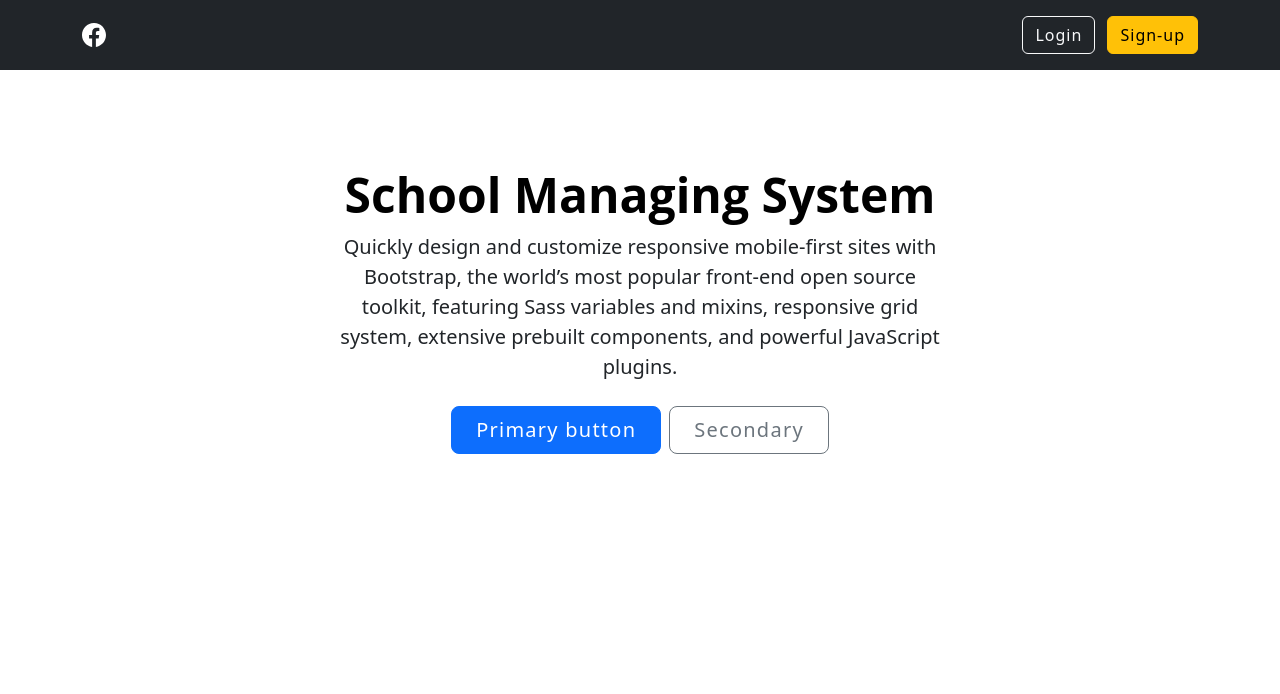
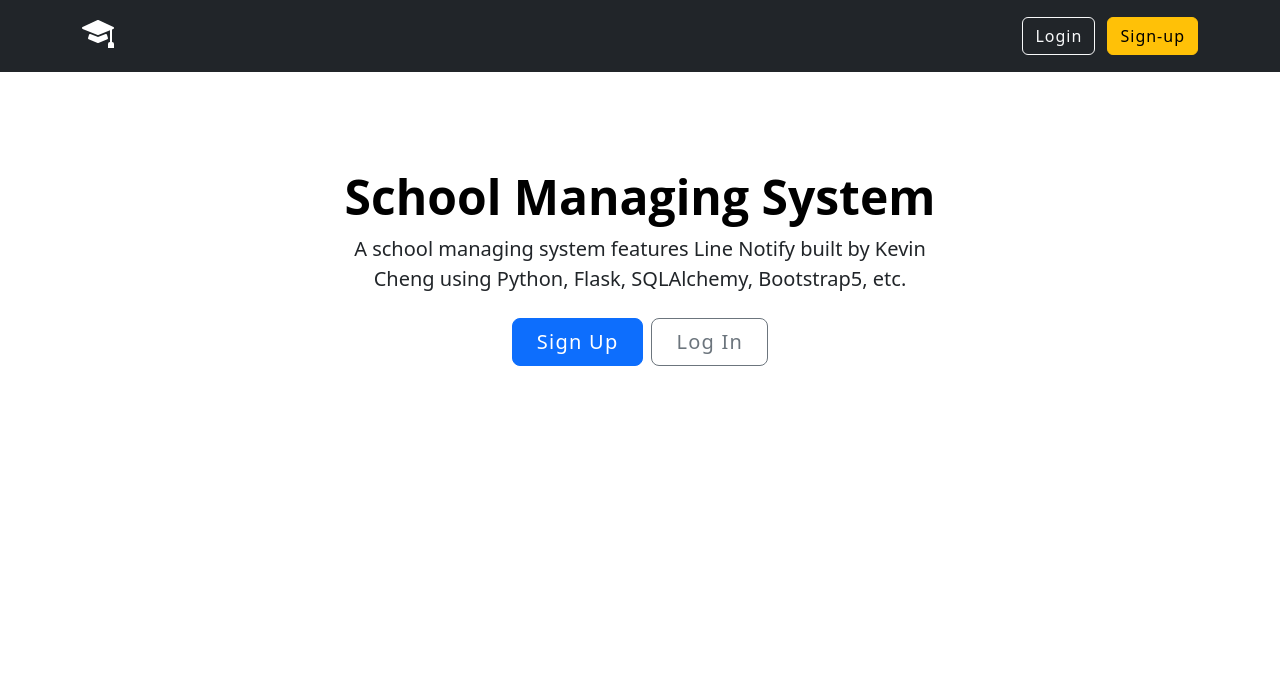
Before and after one commit to K3vinzz/SchoolManagingSystem, a Flask app: page / in a window 1280 px wide. Shown: the top 694 px of the page. Run offline with Flask 3, Linux system fonts and the light colour scheme; some libraries are stand-ins or nearby versions.

Commit message:
Edit index.html and header.html

```diff
--- a/templates/header.html
+++ b/templates/header.html
@@ -105,9 +105,10 @@
       <div class="d-flex flex-wrap align-items-center justify-content-center justify-content-lg-start">
         <a href="/" class="d-flex align-items-center mb-2 mb-lg-0 text-white text-decoration-none">
 <!--          <svg class="bi me-2" width="40" height="32" role="img" aria-label="Bootstrap"><use xlink:href="#bootstrap"></use></svg>-->
-          <svg class="bi" width="24" height="24" viewBox="0 0 16 16" width="100%" height="100%">
-    <path d="M16 8.049c0-4.446-3.582-8.05-8-8.05C3.58 0-.002 3.603-.002 8.05c0 4.017 2.926 7.347 6.75 7.951v-5.625h-2.03V8.05H6.75V6.275c0-2.017 1.195-3.131 3.022-3.131.876 0 1.791.157 1.791.157v1.98h-1.009c-.993 0-1.303.621-1.303 1.258v1.51h2.218l-.354 2.326H9.25V16c3.824-.604 6.75-3.934 6.75-7.951z"></path>
-  </svg>
+        <svg xmlns="http://www.w3.org/2000/svg" width="40" height="40" fill="currentColor" class="bi bi-mortarboard-fill" viewBox="0 0 20 20">
+  <path d="M8.211 2.047a.5.5 0 0 0-.422 0l-7.5 3.5a.5.5 0 0 0 .025.917l7.5 3a.5.5 0 0 0 .372 0L14 7.14V13a1 1 0 0 0-1 1v2h3v-2a1 1 0 0 0-1-1V6.739l.686-.275a.5.5 0 0 0 .025-.917l-7.5-3.5Z"/>
+  <path d="M4.176 9.032a.5.5 0 0 0-.656.327l-.5 1.7a.5.5 0 0 0 .294.605l4.5 1.8a.5.5 0 0 0 .372 0l4.5-1.8a.5.5 0 0 0 .294-.605l-.5-1.7a.5.5 0 0 0-.656-.327L8 10.466 4.176 9.032Z"/>
+</svg>
         </a>
 
         <ul class="nav col-12 col-lg-auto me-lg-auto mb-2 justify-content-center mb-md-0">
--- a/templates/index.html
+++ b/templates/index.html
@@ -110,11 +110,13 @@
 <!--    <img class="d-block mx-auto mb-4" src="/docs/5.3/assets/brand/bootstrap-logo.svg" alt="" width="72" height="57">-->
     <h1 class="display-5 fw-bold text-body-emphasis">School Managing System</h1>
     <div class="col-lg-6 mx-auto">
-      <p class="lead mb-4">Quickly design and customize responsive mobile-first sites with Bootstrap, the world’s most popular front-end open source toolkit, featuring Sass variables and mixins, responsive grid system, extensive prebuilt components, and powerful JavaScript plugins.</p>
-      <div class="d-grid gap-2 d-sm-flex justify-content-sm-center">
-        <button type="button" class="btn btn-primary btn-lg px-4 gap-3">Primary button</button>
-        <button type="button" class="btn btn-outline-secondary btn-lg px-4">Secondary</button>
-      </div>
+      <p class="lead mb-4">A school managing system features Line Notify built by Kevin Cheng using Python, Flask, SQLAlchemy,  Bootstrap5, etc.</p>
+        {% if not logged_in:%}
+          <div class="d-grid gap-2 d-sm-flex justify-content-sm-center">
+            <button type="button" class="btn btn-primary btn-lg px-4 gap-3">Sign Up</button>
+            <button type="button" class="btn btn-outline-secondary btn-lg px-4">Log In</button>
+          </div>
+        {% endif %}
     </div>
   </div>
 
```
